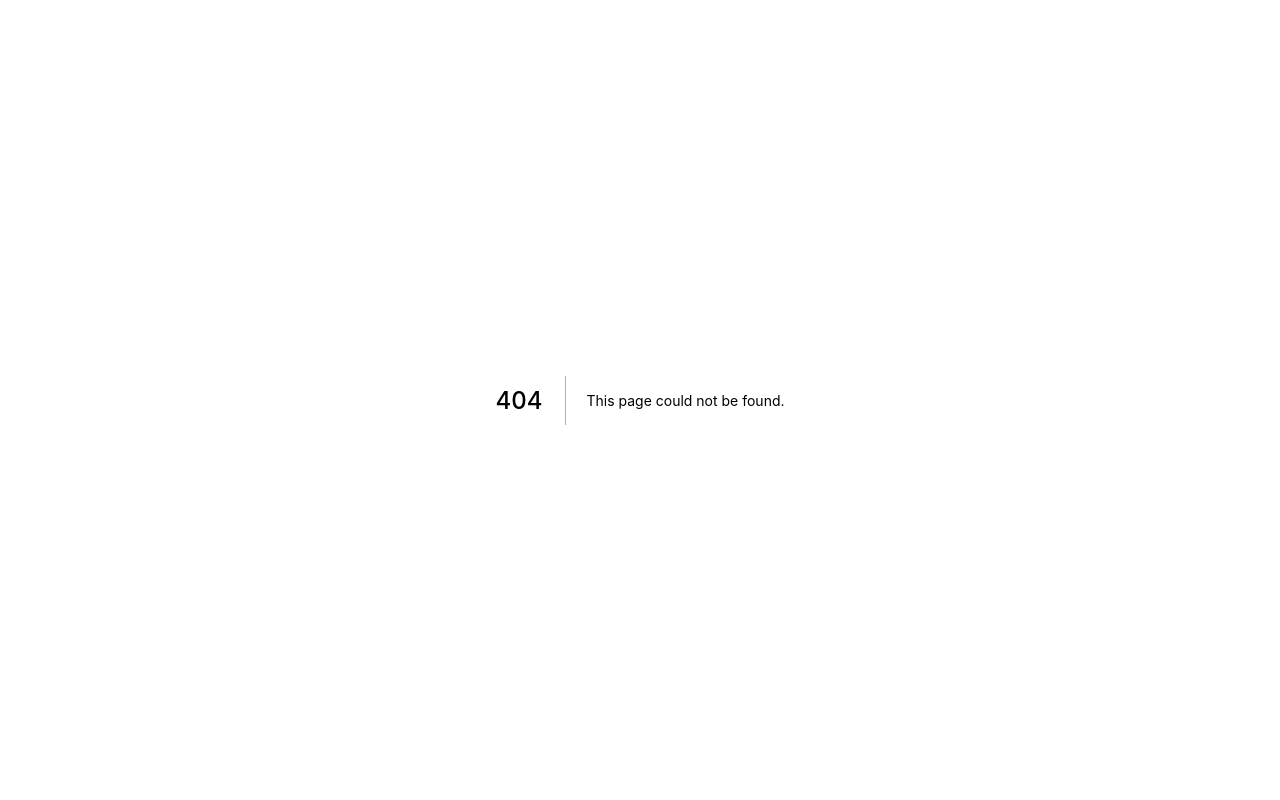
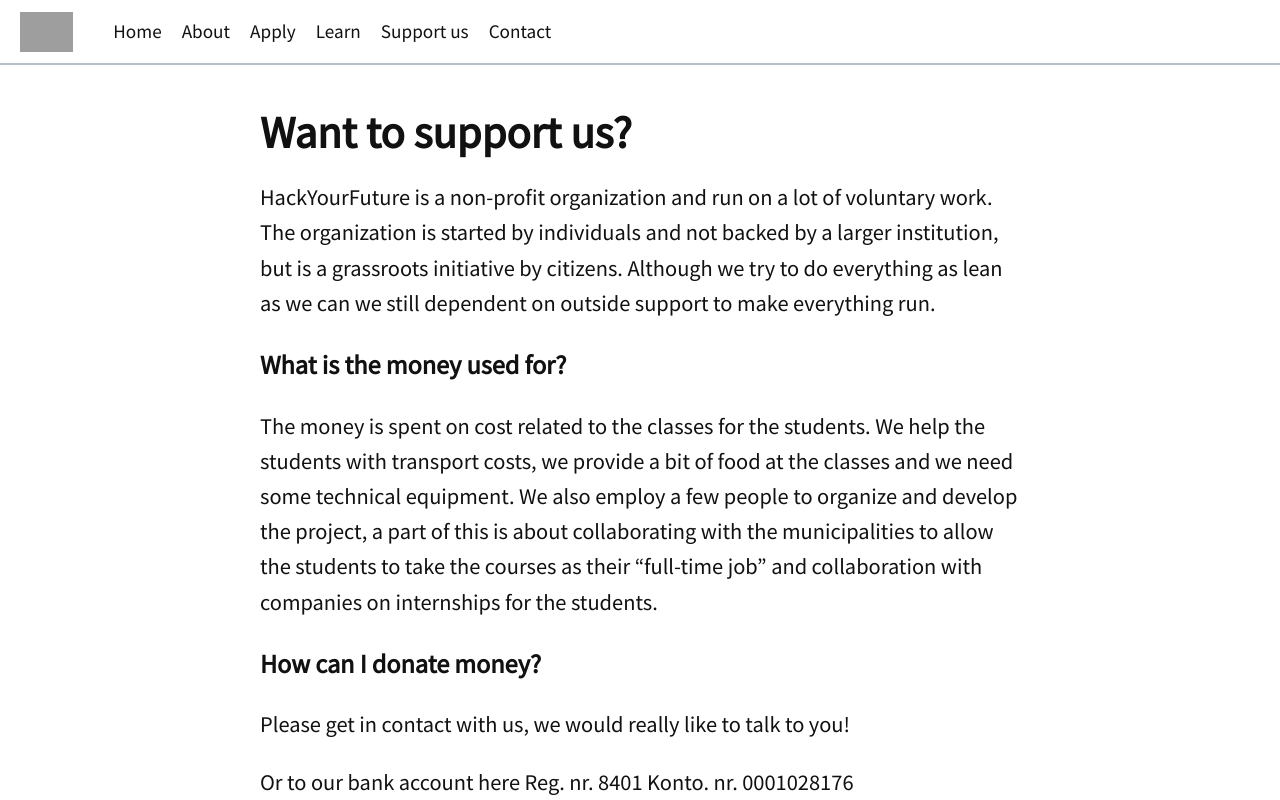
Before and after one commit to kevinsimper/hackyourfuture.dk, a Next.js app: page /support-us in a window 1280 px wide. Before the commit this address had no page. Shown: the top 800 px of the page. Built offline with nearby package versions, Linux system fonts and the light colour scheme; grey boxes are pictures that could not be loaded.

Commit message:
Support us page

```diff
--- a/components/Header.js
+++ b/components/Header.js
@@ -39,6 +39,9 @@
         <a href="/learn" className="HeaderLink">
           Learn
         </a>
+        <a href="/support-us" className="HeaderLink">
+          Support us
+        </a>
         <a href="/contact" className="HeaderLink">
           Contact
         </a>
--- a/next.config.js
+++ b/next.config.js
@@ -3,8 +3,9 @@
     return {
       '/': { page: '/' },
       '/about': { page: '/about' },
+      '/contact': { page: '/contact' },
       '/learn': { page: '/learn' },
-      '/contact': { page: '/contact' }
+      '/support-us': { page: '/support-us' }
     }
   }
 }
--- /dev/null
+++ b/pages/support-us.js
@@ -0,0 +1,35 @@
+import Head from 'next/head'
+import marked from 'marked'
+import Layout from '../components/Layout'
+import Content from '../components/Content'
+
+let content = `
+# Want to support us?
+
+HackYourFuture is a non-profit organization and run on a lot of voluntary work. The organization is started by individuals and not backed by a larger institution, but is a grassroots initiative by citizens. Although we try to do everything as lean as we can we still dependent on outside support to make everything run.
+
+### What is the money used for?
+The money is spent on cost related to the classes for the students. We help the students with transport costs, we provide a bit of food at the classes and we need some technical equipment. We also employ a few people to organize and develop the project, a part of this is about collaborating with the municipalities to allow the students to take the courses as their “full-time job” and collaboration with companies on internships for the students.
+
+### How can I donate money?
+Please get in contact with us, we would really like to talk to you!
+
+Or to our bank account here
+Reg. nr. 8401
+Konto. nr. 0001028176
+
+### Can I help with more than money?
+Yes, we are looking for equipment for the students like laptops that will allow the students to follow the courses if they don’t have a computer of their own.
+
+
+`
+export default () => (
+  <Layout>
+    <Head>
+      <title>Support - HackYourFuture Copenhagen</title>
+    </Head>
+    <Content>
+      <div dangerouslySetInnerHTML={{ __html: marked(content) }} />
+    </Content>
+  </Layout>
+)
```
